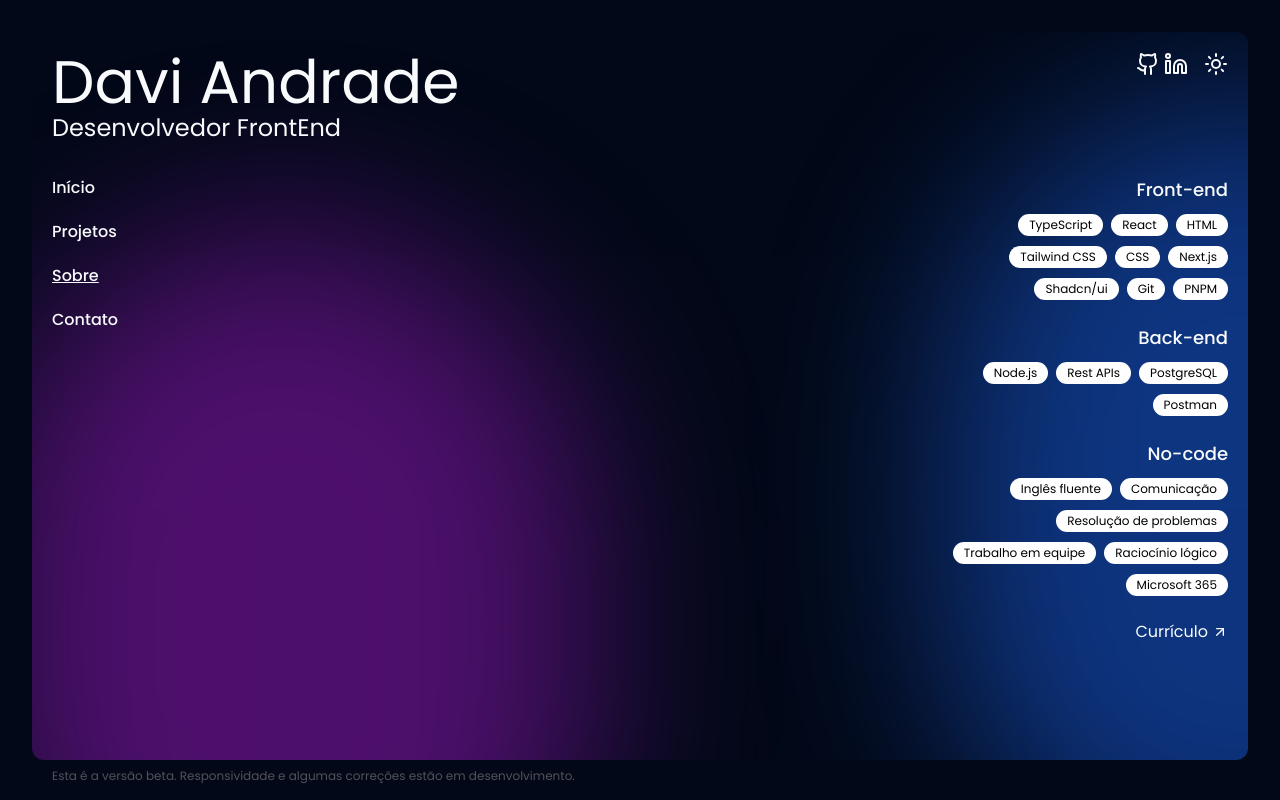
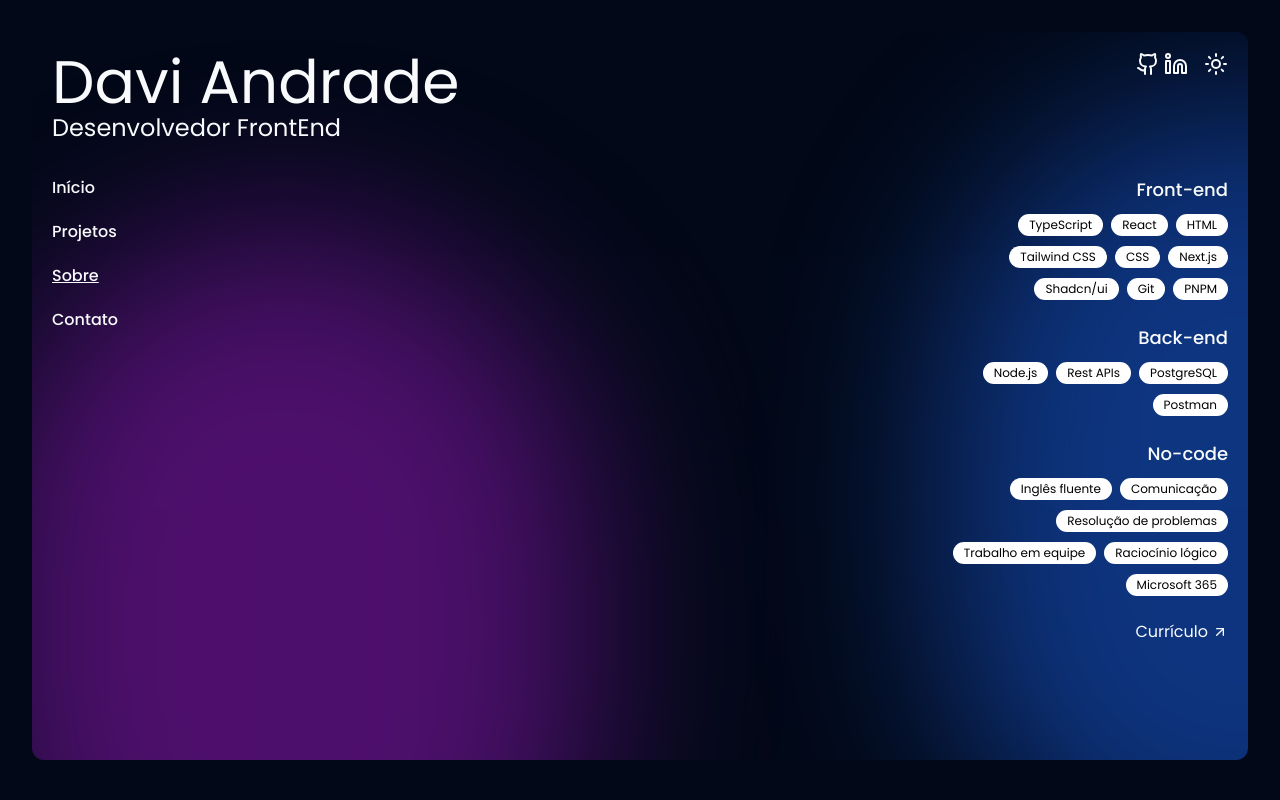
Before and after one commit to davi-andrade-js/dv-portfolio, a Next.js app: page /info in a window 1280 px wide. Built offline with nearby package versions, Linux system fonts and the light colour scheme.

Commit message:
release version 0.2.0

```diff
--- a/package.json
+++ b/package.json
@@ -1,6 +1,6 @@
 {
   "name": "portfolio",
-  "version": "0.1.0",
+  "version": "0.2.0",
   "private": true,
   "scripts": {
     "dev": "next dev",
--- a/src/app/(routes)/info/page.tsx
+++ b/src/app/(routes)/info/page.tsx
@@ -55,6 +55,7 @@ export default function Info() {
               </div>
             </div>
           ))}
+
           <Resume />
         </div>
       </main>
--- a/src/app/layout.tsx
+++ b/src/app/layout.tsx
@@ -11,7 +11,7 @@ import "./globals.css";
 const inter = Inter({ subsets: ["latin"] });
 
 export const metadata: Metadata = {
-  title: "Davi Andrade - Portfólio (BETA)",
+  title: "Davi Andrade - Portfólio",
   description:
     "Davi Andrade é um Desenvolvedor FrontEnd que constrói sites inspiradores e funcionais.",
   keywords: ["Davi Andrade", "Desenvolvedor", "FrontEnd", "Web", "Portfólio"],
@@ -25,10 +25,7 @@ export default function RootLayout({
   return (
     <html lang="en">
       <Head>
-        <link
-          rel="canonical"
-          href="https://dv-portfolio-davis-projects-820de78a.vercel.app/"
-        />
+        <link rel="canonical" href="https://dv-portfolio-three.vercel.app" />
         <meta name="robots" content="noindex" />
         <meta
           http-equiv="Content-Security-Policy"
@@ -47,10 +44,6 @@ export default function RootLayout({
           </main>
           {/* <Toaster /> */}
         </section>
-        <footer className="font-poppinsRegular z-10 ml-5 text-xs text-zinc-600 md:ml-8 md:pl-5 md:pt-2">
-          Esta é a versão beta. Responsividade e algumas correções estão em
-          desenvolvimento.
-        </footer>
       </body>
     </html>
   );
```
